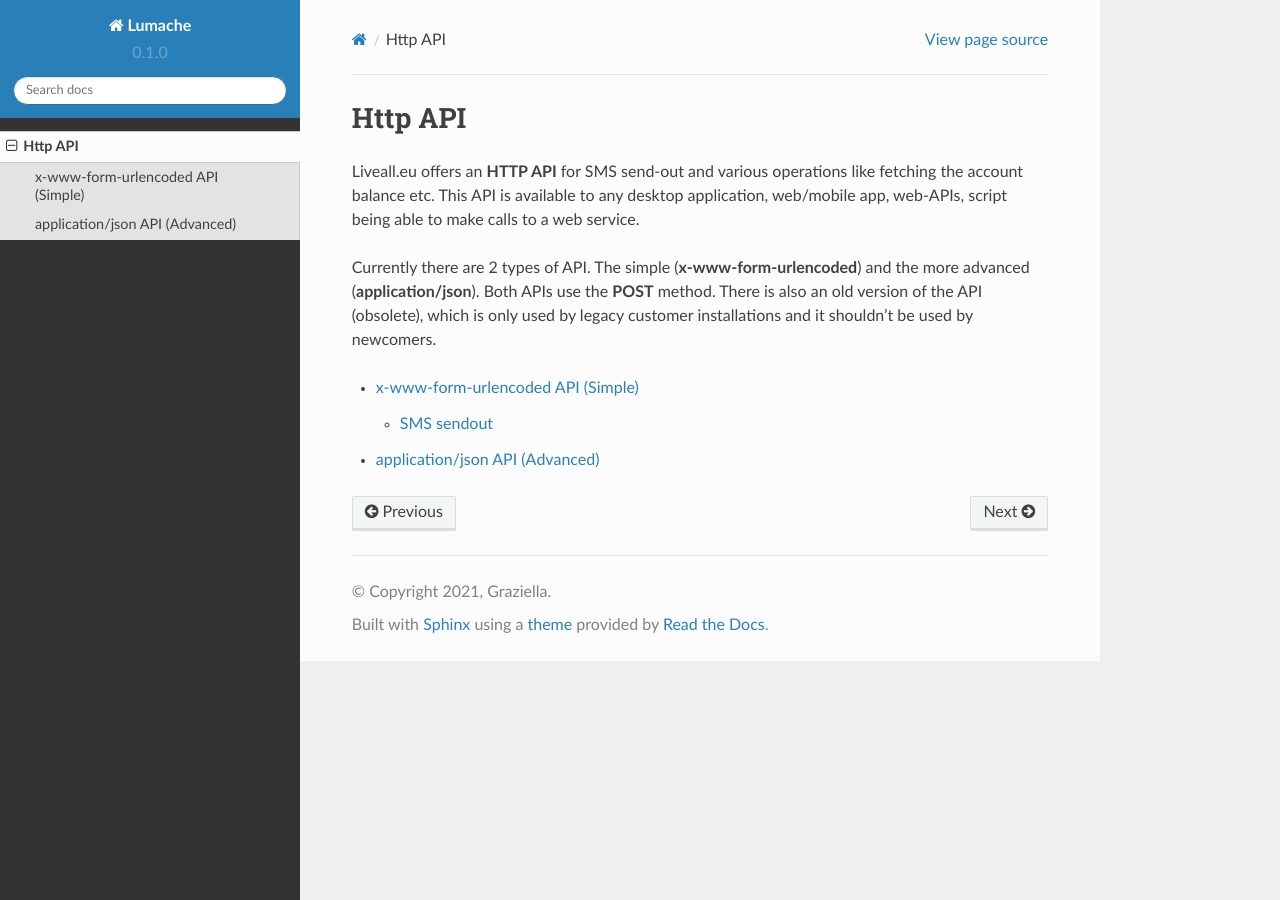
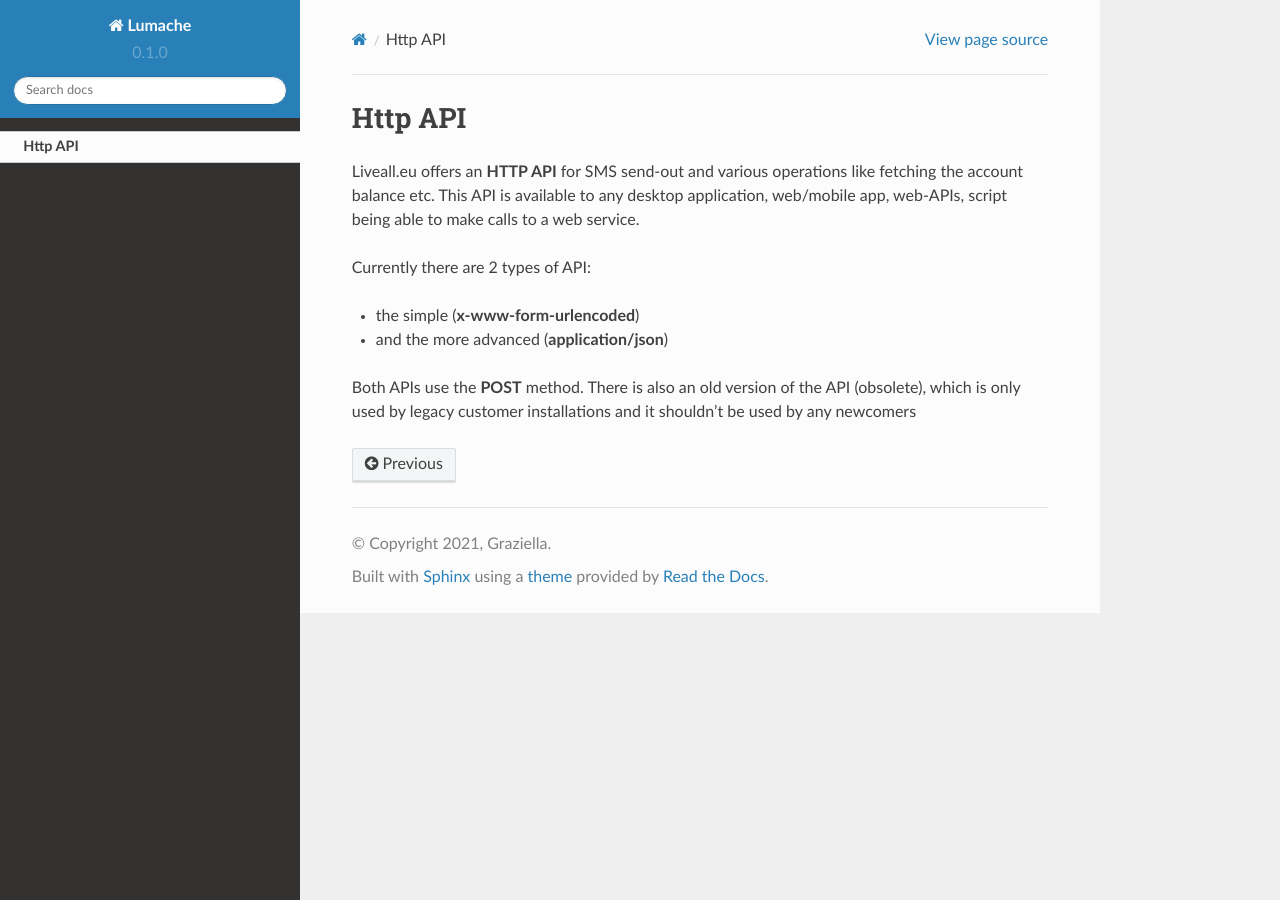
Before and after one commit to terracom/liveall.eu_docs, a Sphinx documentation site: the page built from docs/source/httpapi/index.rst, in a window 1280 px wide. Built offline with Sphinx 7.4.7 and the Read the Docs theme 2.0.0, drawn with Linux system fonts in a browser that asks for light colours.

Commit message:
2021111253

```diff
--- a/docs/source/httpapi/index.rst
+++ b/docs/source/httpapi/index.rst
@@ -3,9 +3,10 @@ Http API
 Liveall.eu offers an **HTTP API** for SMS send-out and various operations like fetching the account balance etc.
 This API is available to any desktop application, web/mobile app, web-APIs, script being able to make calls to a web service.
 
-Currently there are 2 types of API. The simple (**x-www-form-urlencoded**) and the more advanced (**application/json**). Both APIs use the **POST** method.
-There is also an old version of the API (obsolete), which is only used by legacy customer installations and it shouldn't be used by newcomers.
+Currently there are 2 types of API:
 
-.. toctree::
-   xwwwformurlencoded/index
-   application-json/index
+- the simple (**x-www-form-urlencoded**)
+- and the more advanced (**application/json**)
+
+Both APIs use the **POST** method.
+There is also an old version of the API (obsolete), which is only used by legacy customer installations and it shouldn't be used by any newcomers
```
Also changed, not shown: 1 other file.
